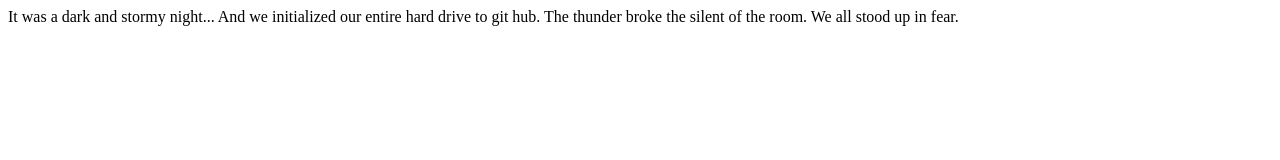
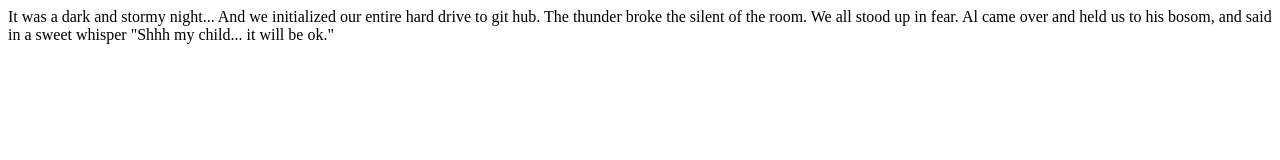
Before and after one commit to WilyMayo/fire-sidestory, a plain HTML site: page index.html in a window 1280 px wide. Drawn offline with Linux system fonts and the light colour scheme.

Commit message:
added 4th line

```diff
--- a/index.html
+++ b/index.html
@@ -3,6 +3,7 @@
     <p>It was a dark and stormy night...
        And we initialized our entire hard drive to git hub.
        The thunder broke the silent of the room. We all stood up in fear.
+       Al came over and held us to his bosom, and said in a sweet whisper "Shhh my child... it will be ok."
     </p>
   </body>
 </html>
```
